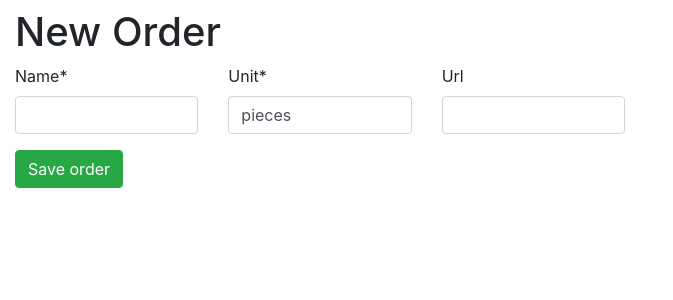
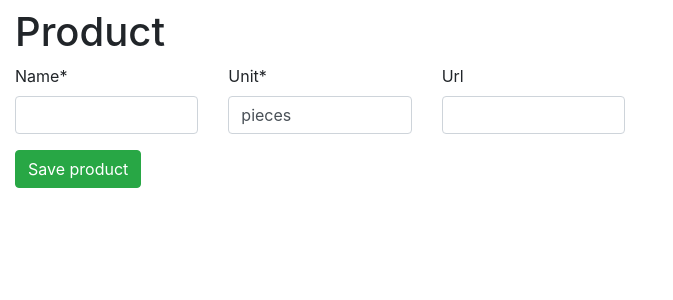
Before and after one commit to c3loc/squirrel, a Django app: template squirrel/templates/product.html in a window 1280 px wide. Shown: the part 56-356 px from the top of the page, without its empty margins (0-673 px from the left). Run offline with Django 3.2, Linux system fonts and the light colour scheme; the template is opened without the code that fills it: values that come from a table or form of the project are taken from there, others are empty; some libraries are stand-ins or nearby versions.

Commit message:
fix: correct wrong form titles

```diff
--- a/squirrel/templates/order.html
+++ b/squirrel/templates/order.html
@@ -5,7 +5,7 @@
 {% block title %}Squirrel | Order{% endblock %}
 
 {% block content %}
-  <h1>New Order</h1>
+  <h1>Order</h1>
   <form method="post">
     {% csrf_token %}
     <div class="row">
--- a/squirrel/templates/product.html
+++ b/squirrel/templates/product.html
@@ -2,10 +2,10 @@
 
 {% load crispy_forms_tags %}
 
-{% block title %}Squirrel | Order{% endblock %}
+{% block title %}Squirrel | Product{% endblock %}
 
 {% block content %}
-  <h1>New Order</h1>
+  <h1>Product</h1>
   <form method="post">
     {% csrf_token %}
     <div class="row">
@@ -25,6 +25,6 @@
         </div>
       </div>
     </div>
-    <button type="submit" class="btn btn-success">Save order</button>
+    <button type="submit" class="btn btn-success" >Save product</button>
   </form>
 {% endblock %}
```
